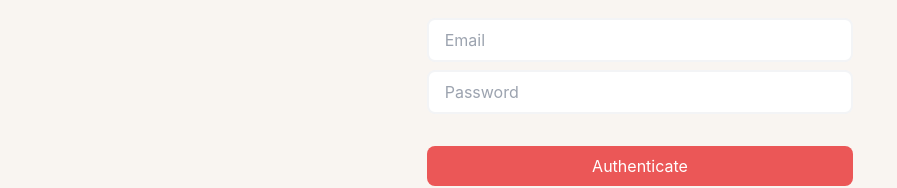
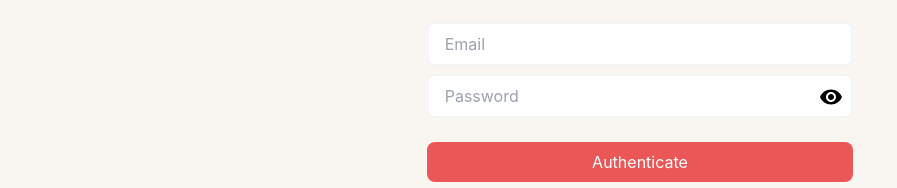
Before and after one commit to nexus-hash/Pentagon, a React (Create React App) app: page /login in a window 1280 px wide. Shown: the part 288-476 px from the top of the page, without its empty margins (0-897 px from the left). Built offline with nearby package versions, Linux system fonts and the light colour scheme.

Commit message:
Added Loader

```diff
--- a/package.json
+++ b/package.json
@@ -12,6 +12,7 @@
     "react-dom": "^17.0.2",
     "react-router-dom": "^5.2.1",
     "react-scripts": "4.0.3",
+    "react-spinners": "^0.11.0",
     "web-vitals": "^1.0.1"
   },
   "scripts": {
--- a/src/css/welcome.css
+++ b/src/css/welcome.css
@@ -28,7 +28,7 @@
 */
 
   .header-img{
-    @apply w-screen lg:pb-24 pb-5 bg-cover;
+    @apply w-screen lg:pb-24 pb-5 bg-cover overflow-x-hidden;
   }
 
   .header-div{
--- a/src/pages/Authentication/LoginPage/login.js
+++ b/src/pages/Authentication/LoginPage/login.js
@@ -2,10 +2,39 @@ import { Component } from "react";
 import { Link } from "react-router-dom";
 
 import '../../../css/login.css';
+import VisibilityIcon from "@material-ui/icons/Visibility";
+import VisibilityOffIcon from "@material-ui/icons/VisibilityOff";
 
-class login extends Component{
+class login extends Component {
+  constructor(props) {
+    super(props);
+    this.state = {
+      loginMessage: "",
+      visibleButtonClass:"",
+      visibleOffButtonClass:"hidden",
+      passwordFieldType:"password"
+    };
 
-  render(){
+    this.handleVisibilityClick = this.handleVisibilityClick.bind(this);
+  }
+
+  handleVisibilityClick() {
+    if (this.state.passwordFieldType === "password") {
+      this.setState({
+        visibleButtonClass: "hidden",
+        visibleOffButtonClass: "",
+        passwordFieldType: "text",
+      });
+    } else {
+      this.setState({
+        visibleButtonClass: "",
+        visibleOffButtonClass: "hidden",
+        passwordFieldType: "password",
+      });
+    }
+  }
+
+  render() {
     return (
       <div className="app-bg-color w-full h-screen overflow-hidden flex flex-col justify-between items-center">
         <div className="w-full lg:h-16 flex justify-center items-center">
@@ -18,7 +47,7 @@ class login extends Component{
             Provide Your Credential
           </div>
           <div className="text-red-700 font-medium lg:text-lg text-sm">
-            {this.loginMessage}
+            {this.state.loginMessage}
           </div>
           <input
             type="email"
@@ -26,25 +55,50 @@ class login extends Component{
             className="w-full bg-white px-4 py-2 rounded-lg border-2 border-gray-100 focus:shadow-xl focus:outline-none focus:border-red-200 focus:border-opacity-30"
             required
           ></input>
-          <input
-            type="password"
-            placeholder="Password"
-            className="w-full bg-white px-4 py-2 rounded-lg border-2 border-gray-100 focus:shadow-xl focus:outline-none focus:border-red-200 focus:border-opacity-30"
-            required
-          ></input>
+          <div className="w-full bg-white flex justify-center pr-2 items-center border-2 rounded-lg border-gray-100 mb-1 ">
+            <input
+              id="password"
+              type={this.state.passwordFieldType}
+              placeholder="Password"
+              className="px-4 py-2 w-full focus:shadow-xl focus:outline-none focus:border-transparent rounded-lg"
+              onChange={this.handlePasswordChange}
+              value={this.state.password}
+              required
+            ></input>
+            <div id="visible" className={this.state.visibleButtonClass}>
+              <VisibilityIcon
+                className="cursor-pointer"
+                id="eyeIcon"
+                onClick={this.handleVisibilityClick}
+              ></VisibilityIcon>
+            </div>
+            <div id="notVisible" className={this.state.visibleOffButtonClass}>
+              <VisibilityOffIcon
+                className="cursor-pointer "
+                id="eyeIcon"
+                onClick={this.handleVisibilityClick}
+              ></VisibilityOffIcon>
+            </div>
+          </div>
           <div className="w-full px-2 flex justify-start items-center space-x-4 text-xs"></div>
-          <div className="text-green-600 w-full px-2 lg:text-xs text-xs text-left">
-            {this.passwordMatch}
-          </div>
           <div></div>
-          <button className="w-full py-2 rounded-lg text-center btn-bg-color text-white hover:shadow-lg">
+          <button
+            type="submit"
+            className="w-full py-2 rounded-lg text-center btn-bg-color text-white hover:shadow-lg"
+          >
             Authenticate
           </button>
           <div className="w-full py-2 flex justify-between items-center">
-            <Link to='/forgotpassword' className="w-1/2 py-2 text-center border-2 border-gray-400 font-bg-color rounded-lg text-sm mr-1">
+            <Link
+              to="/forgotpassword"
+              className="w-1/2 py-2 text-center border-2 border-gray-400 font-bg-color rounded-lg text-sm mr-1"
+            >
               Forgot Password?
             </Link>
-            <Link to='/signup' className="w-1/2 py-2 text-center border-2 border-gray-400 font-bg-color rounded-lg text-sm">
+            <Link
+              to="/signup"
+              className="w-1/2 py-2 text-center border-2 border-gray-400 font-bg-color rounded-lg text-sm"
+            >
               Sign Up?
             </Link>
           </div>
--- a/src/pages/Authentication/signupPage/signup.js
+++ b/src/pages/Authentication/signupPage/signup.js
@@ -5,6 +5,7 @@ import "../../../css/signup.css";
 import VisibilityIcon from '@material-ui/icons/Visibility';
 import VisibilityOffIcon from "@material-ui/icons/VisibilityOff";
 import CheckCircleIcon from "@material-ui/icons/CheckCircle";
+import Loader from "../../Loader";
 
 class signup extends Component{
 
@@ -13,6 +14,7 @@ class signup extends Component{
     this.state = {
       loginMessage: "",
       usernameMessage: "",
+      emailMessage:"",
       passwordMatch: "",
       name: "",
       username: "",
@@ -25,6 +27,7 @@ class signup extends Component{
       oneSpecial: false,
       lengthEight: false,
       emailCheck:false,
+      isLoading:false,
       oneNumColor: "#DC2626",
       oneCapColor: "#DC2626",
       oneSpecialColor: "#DC2626",
@@ -236,20 +239,29 @@ class signup extends Component{
     if (re.test(event.target.value)){
       this.setState({
         emailCheck:true,
+        emailMessage:""
       })
     }else{
       this.setState({
         emailCheck: false,
+        emailMessage:"Enter a valid Email Id"
       });
     }
       this.checkSubmissionForm();
   }
 
   handleUserRegistrationOnClick(){
+    this.setState({
+      isLoading:true,
+    })
     console.log("Allowed");
   }
 
   render(){
+    if(this.state.isLoading){
+      return(
+      <Loader message="Introducing you to Pentagon" />);
+    }else{
     return (
       <div className="app-bg-color w-full sm:h-screen overflow-y-scroll h-auto sm:overflow-hidden flex flex-col justify-between items-center lg:space-y-0 space-y-10">
         <div className="w-full lg:h-16 flex justify-center items-center ">
@@ -274,7 +286,7 @@ class signup extends Component{
             required
           ></input>
           <font className="text-green-600 w-full lg:text-sm text-xs text-left">
-            {this.usernameMessage}
+            {this.state.usernameMessage}
           </font>
           <input
             type="text"
@@ -292,6 +304,9 @@ class signup extends Component{
             value={this.state.email}
             required
           ></input>
+          <font className="text-red-600 w-full lg:text-sm text-xs text-left px-2">
+            {this.state.emailMessage}
+          </font>
           <div className="w-full bg-white flex justify-center pr-2 items-center border-2 rounded-lg border-gray-100 mb-1 ">
             <input
               id="password"
@@ -398,6 +413,7 @@ class signup extends Component{
       </div>
     );
   }
+  }
 }
 
 export default signup;
--- /dev/null
+++ b/src/pages/Loader.js
@@ -0,0 +1,23 @@
+import {HashLoader} from 'react-spinners';
+
+function Loader(props){
+  return (
+    <div className="app-bg-color w-full sm:h-screen overflow-y-scroll h-auto sm:overflow-hidden flex flex-col justify-between items-center lg:space-y-0 space-y-10">
+      <div className="w-full lg:h-16 flex justify-center items-center ">
+        <div className="w-full max-w-7xl py-3 2xl:px-0 px-4 flex justify-start items-center font-serrif tracking-wider font-bg-color lg:text-4xl text-3xl">
+          PENTAGON
+        </div>
+      </div>
+      <div className="h-screen w-full overflow-hidden">
+        <div className="flex flex-col justify-center items-center text-center mt-64">
+          <HashLoader color={"#EB5757"} loading={true} size={80} />
+          <text className="font-bold font-bg-color lg:text-2xl text-lg mt-5">
+            {props.message}
+          </text>
+        </div>
+      </div>
+    </div>
+  );
+}
+
+export default Loader;
```
Also changed, not shown: 1 other file (tests, documents, lock files or other folders).
